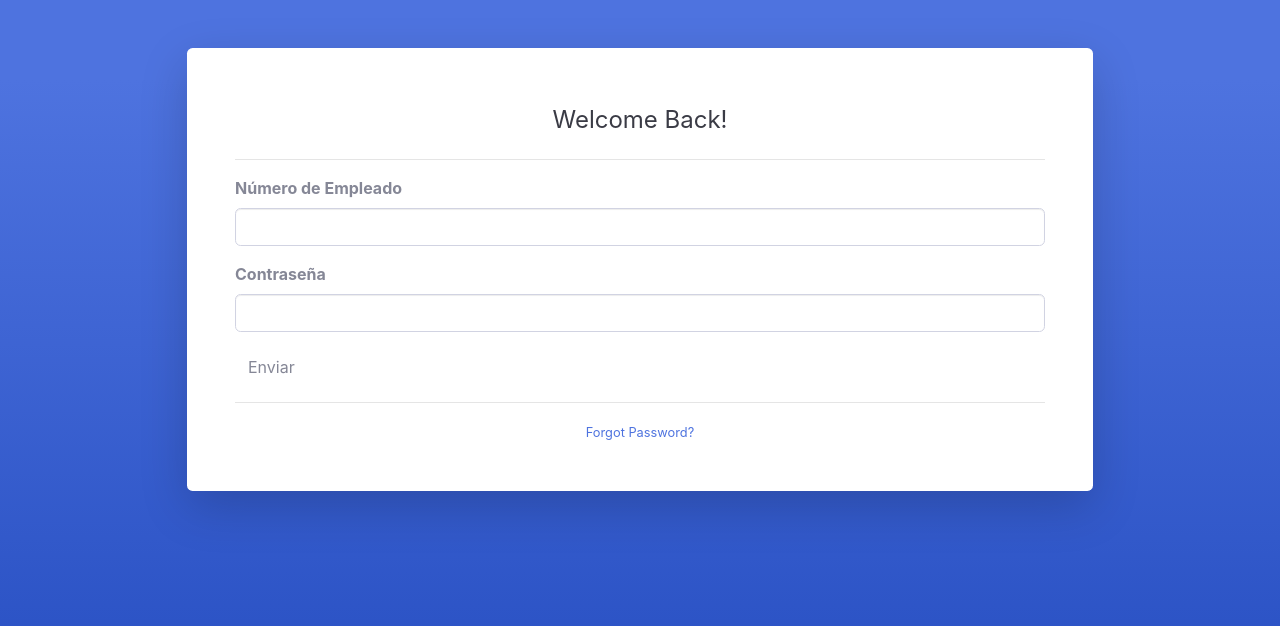
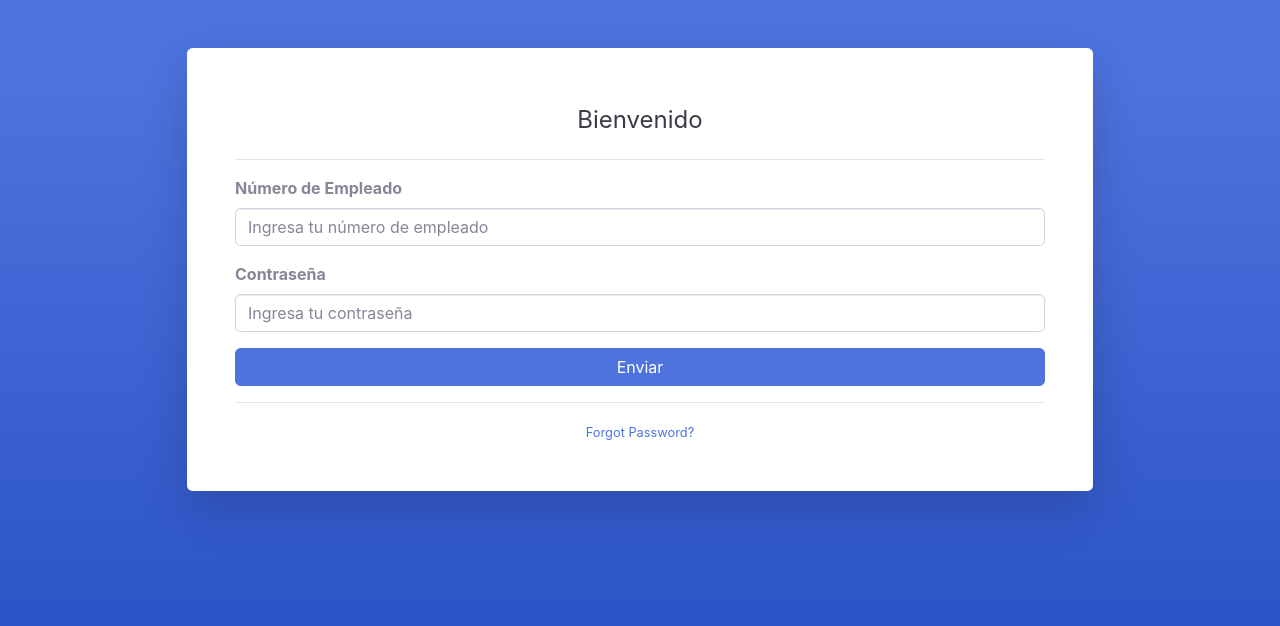
Before and after one commit to RandyViG/Secrecy-for-the-Government, a Flask app: page /auth/login in a window 1280 px wide. Shown: the top 626 px of the page. Run offline with Flask 2, Linux system fonts and the light colour scheme; some libraries are stand-ins or nearby versions.

Commit message:
Estilo al boton de envio

```diff
--- a/application/templates/login.html
+++ b/application/templates/login.html
@@ -34,12 +34,14 @@
                             <!-- Nested Row within Card Body -->
                             <div class="row">
                                 <div class="col-lg">
-                                    <div class="p-5">
+                                    <div class="p-5" >
                                         <div class="text-center">
-                                            <h1 class="h4 text-gray-900 mb-4">Welcome Back!</h1>
+                                            <h1 class="h4 text-gray-900 mb-4">Bienvenido</h1>
                                         </div>
                                         <hr>
-                                        {{ wtf.quick_form(login_form) }}
+                                        {{ wtf.form_field( login_form.username , class='form-control form-control-user', type='email' , placeholder='Ingresa tu número de empleado' ) }}
+                                        {{ wtf.form_field( login_form.password , class='form-control form-control-user', type='password' , placeholder='Ingresa tu contraseña' ) }}
+                                        {{ wtf.form_field( login_form.submit , class='btn btn-primary btn-user btn-block' ) }}
                                         <hr>
                                         <div class="text-center">
                                             <a class="small" href="#">Forgot Password?</a>
```
